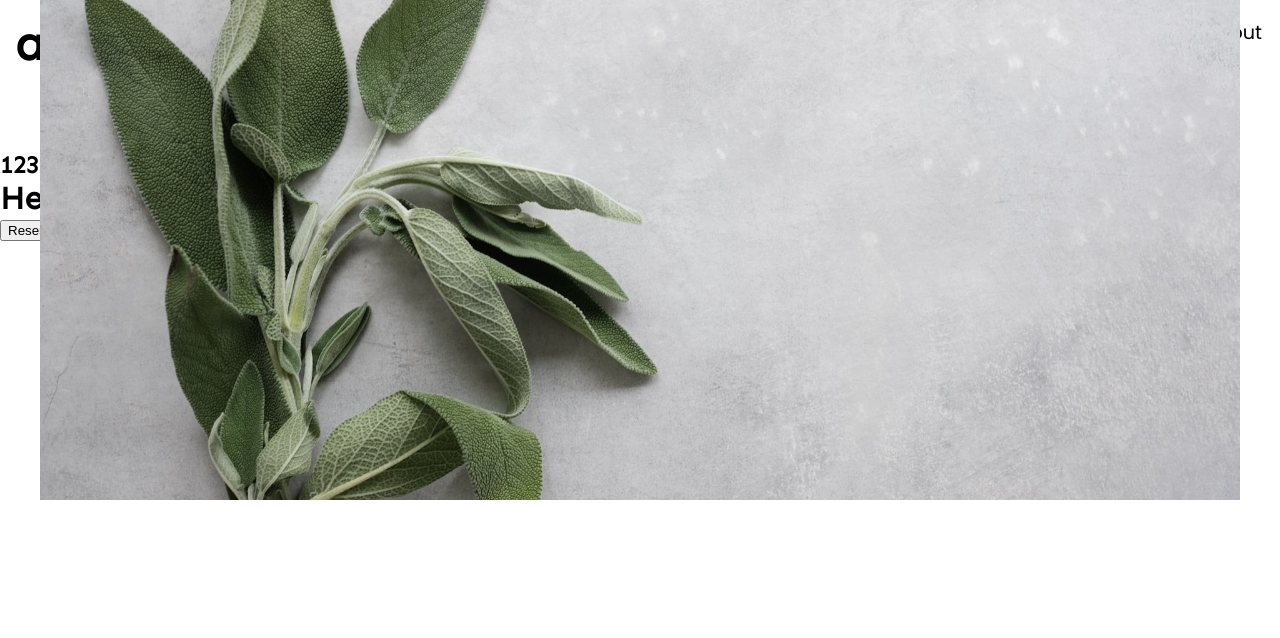
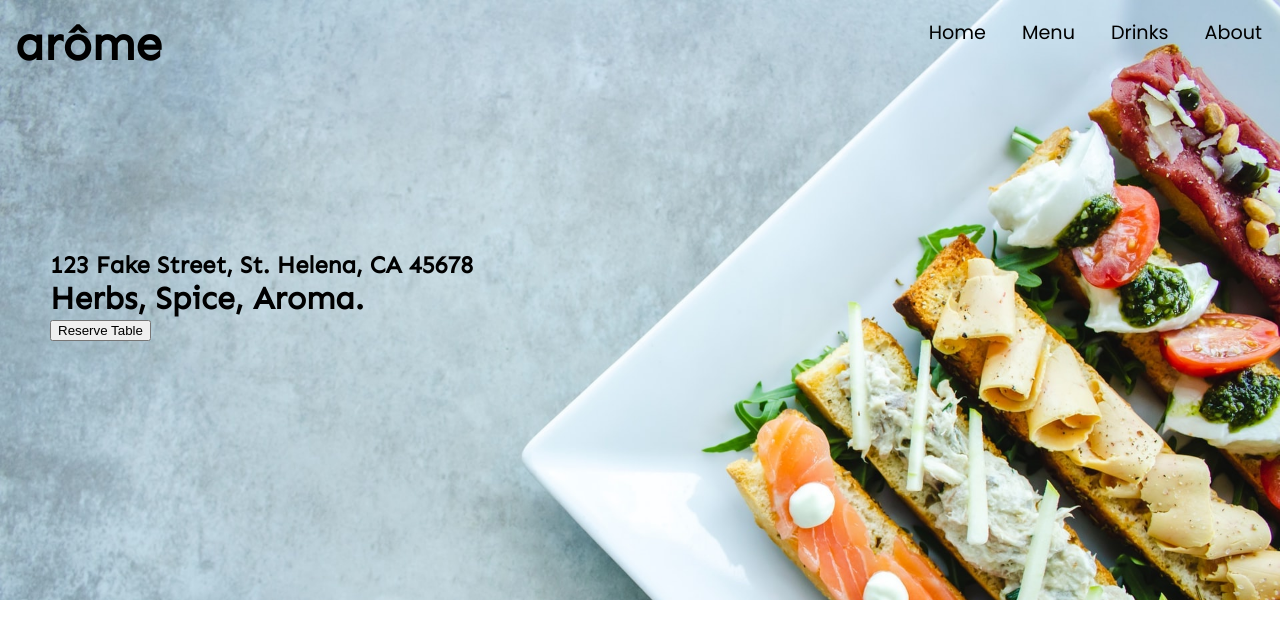
Before and after one commit to SanaWalla/Restaurant-Page, a plain HTML site: page index.html in a window 1280 px wide. Drawn offline with Linux system fonts and the light colour scheme.

Commit message:
home style

```diff
--- a/style.css
+++ b/style.css
@@ -43,7 +43,8 @@ html {
   }
 
   .wrapper {
-    margin-top: 150px;
+    margin-top: 250px;
+    padding-left: 50px;
   }
 
   h3 {
@@ -51,23 +52,18 @@ html {
     float: left;
     font-size: 3rem;
   }
-/*
-  #content {
-      background-image: url('./images/sage.jpg');
-      background-position: center;
-      height: 500px;
-      background-repeat: no-repeat;
-      background-size: auto 800px;
-  } */
 
   .homeOverlay {
     display: block;
     position: absolute;
+    z-index: -1;
     top: 0;
     width: 100%;
-    background-image: url('./images/sage.jpg');
-      background-position: center;
-      height: 500px;
-      background-repeat: no-repeat;
-      background-size: auto 800px;
+    height: 600px;
+    background-image: url('./images/appetizer.jpg');
+    background-repeat: no-repeat;
+    background-size: cover;
+    background-position: top;
+
+
   }
```
Also changed, not shown: images/appetizer.jpg (added), images/appetizer1.jpg (added), images/dinner.jpg (added).
